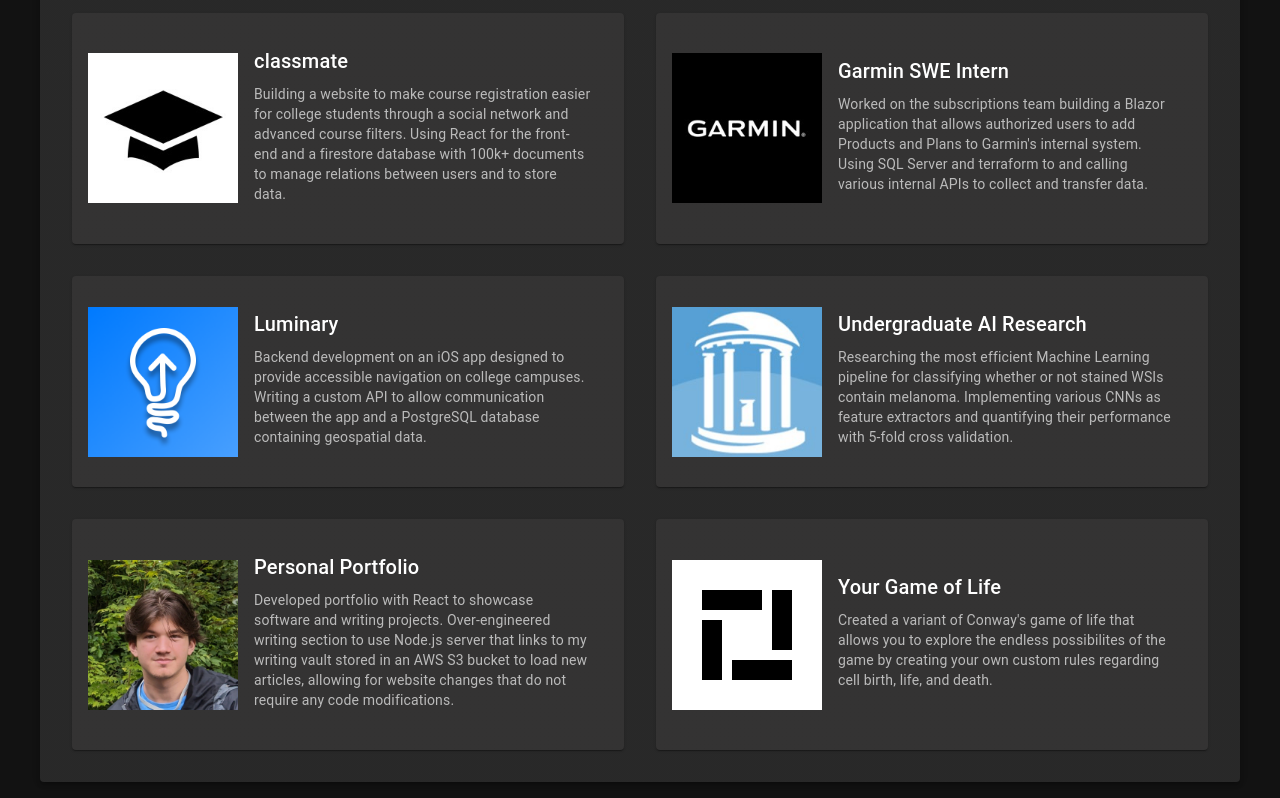
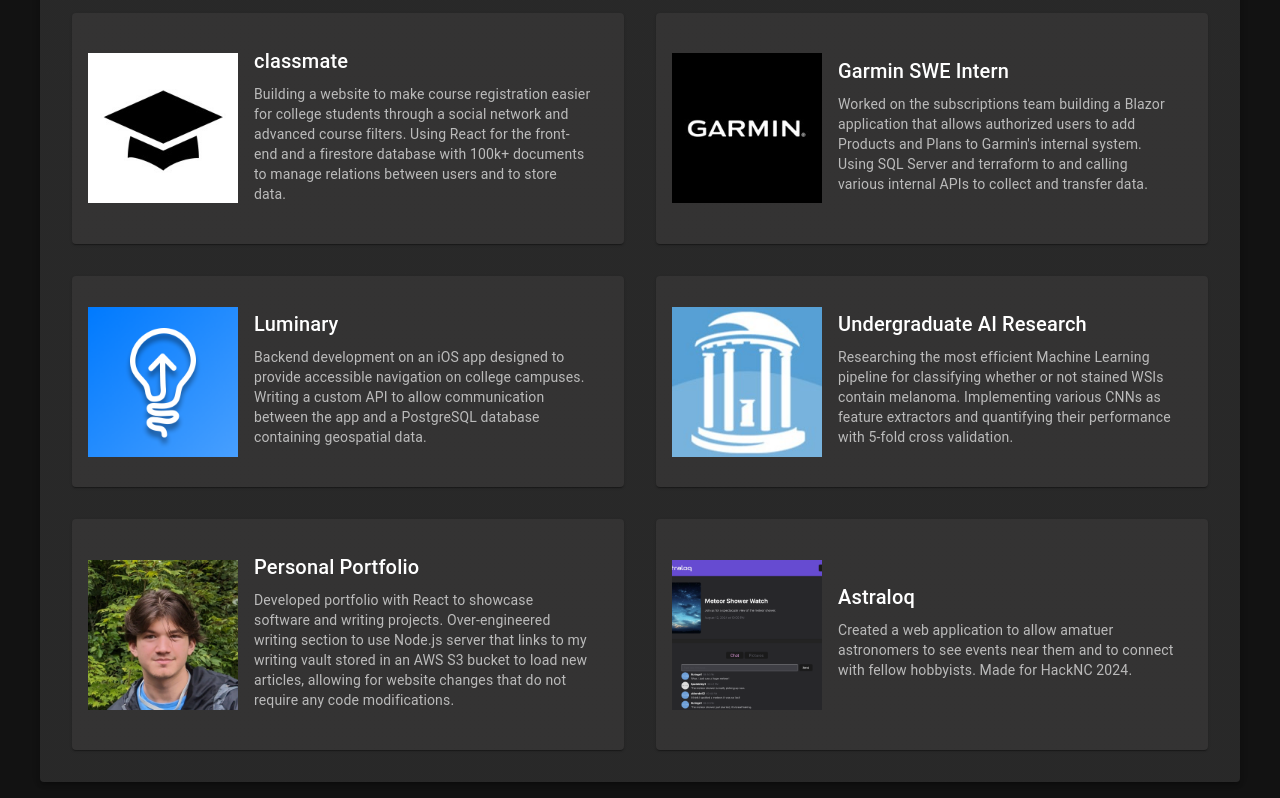
Before and after one commit to brucereier/Blog, a React (Create React App) app in the folder client/: page / in a window 1280 px wide. Shown: the part 690-1488 px from the top of the page. Built offline with nearby package versions, Linux system fonts and the light colour scheme.

Commit message:
updated projects;

```diff
--- a/client/src/Software.js
+++ b/client/src/Software.js
@@ -36,10 +36,10 @@ const projects = [
     description: 'Developed portfolio with React to showcase software and writing projects. Over-engineered writing section to use Node.js server that links to my writing vault stored in an AWS S3 bucket to load new articles, allowing for website changes that do not require any code modifications.'
   },
   {
-    image: '/conwaygif.gif',
-    title: 'Your Game of Life',
-    link: 'https://www.yourgameoflife.live/',
-    description: 'Created a variant of Conway\'s game of life that allows you to explore the endless possibilites of the game by creating your own custom rules regarding cell birth, life, and death.'
+    image: '/astraloq.png',
+    title: 'Astraloq',
+    link: 'https://github.com/brucereier/hacknc2024',
+    description: 'Created a web application to allow amatuer astronomers to see events near them and to connect with fellow hobbyists. Made for HackNC 2024.'
   }
 ];
 
```
Also changed, not shown: client/public/astraloq.png (added).
